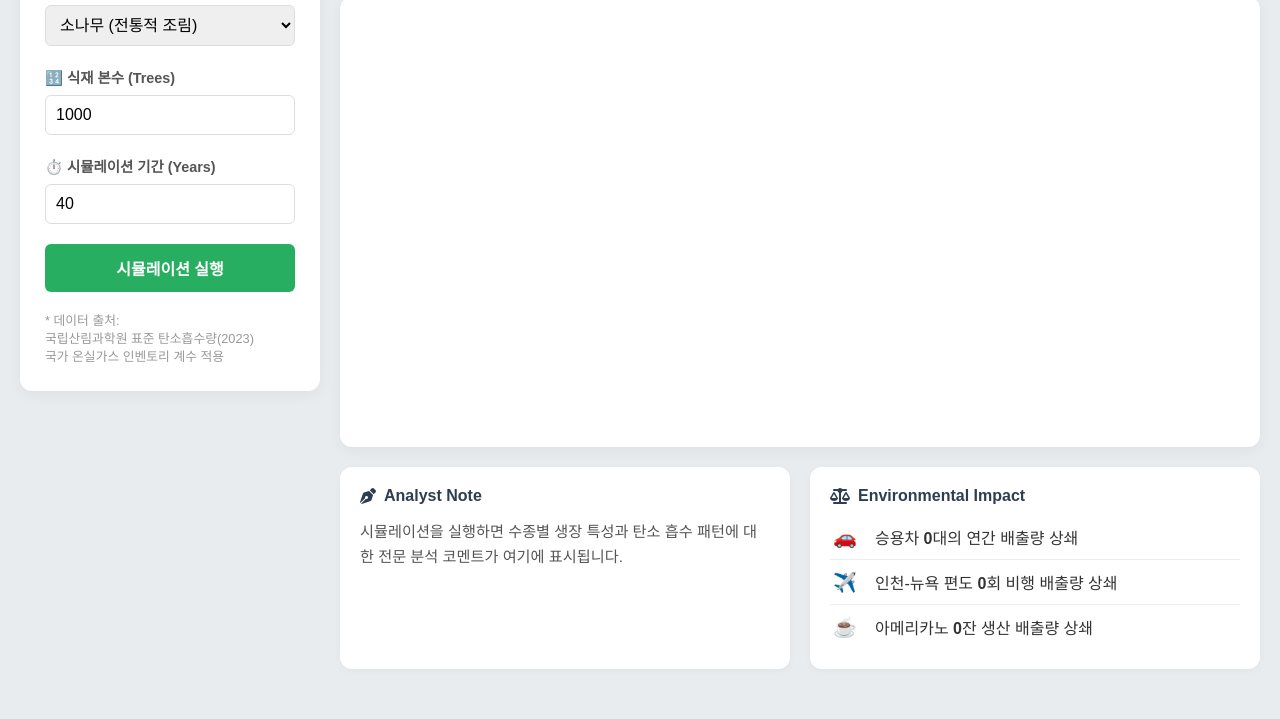
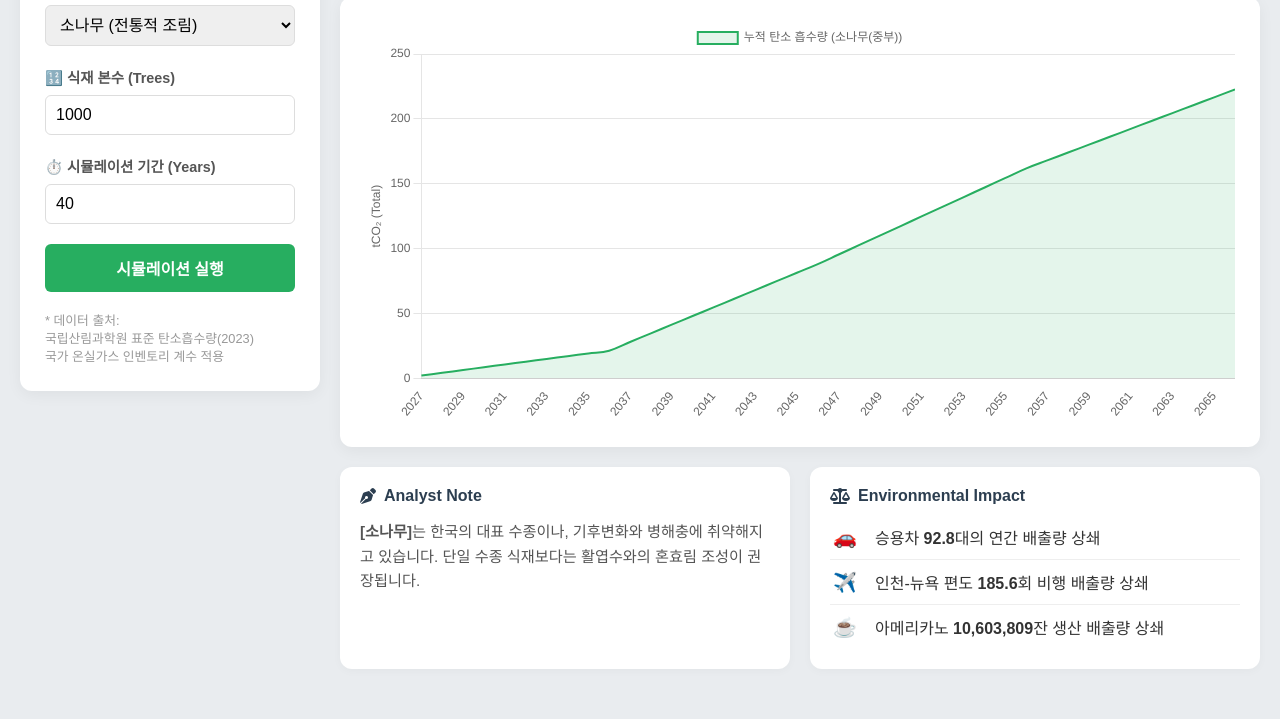
Before and after one commit to Zigubon/forest-mrv-sim, a plain HTML site: page index.html in a window 1280 px wide. Shown: the part 163-882 px from the top of the page. Drawn offline with nearby package versions, Linux system fonts and the light colour scheme.

Commit message:
Update index.html

```diff
--- a/index.html
+++ b/index.html
@@ -145,161 +145,192 @@
 
 <script>
 /**
- * [Data Layer] NIFOS 2023 Standard Factors
- * - Factors: 계수 (WD, BEF, R, CF)
- * - Yields: 10년 단위 ha당 재적 (m3) -> 1,200본/ha 기준 역산
+ * 🌲 FOREST MRV DATASET (2023 NIFOS Standard)
+ * - 자동 생성된 전체 수종 데이터베이스입니다.
+ * - 출처: 국립산림과학원 입목재적/탄소흡수량 표준
  */
 const FOREST_DB = {
+    // 1. 탄소 배출/흡수 계수 (WD, BEF, R, CF)
     factors: {
-        'pine': { WD: 0.47, BEF: 1.41, R: 0.25, CF: 0.51 },
-        'tulip': { WD: 0.43, BEF: 1.25, R: 0.26, CF: 0.48 },
-        'larch': { WD: 0.45, BEF: 1.34, R: 0.29, CF 0.51 }, // 낙엽송
-        'nutpine': { WD: 0.41, BEF: 1.74, R: 0.28, CF: 0.51 }, // 잣나무
-        'cypress': { WD: 0.43, BEF: 1.35, R: 0.20, CF: 0.51 }, // 편백
-        'evergreen': { WD: 0.70, BEF: 2.29, R: 0.30, CF: 0.48 } // 상록활엽수
+        'pine': { name: '소나무(중부)', WD: 0.47, BEF: 1.41, R: 0.25, CF: 0.51 },
+        'gangwon_pine': { name: '소나무(강원)', WD: 0.42, BEF: 1.48, R: 0.26, CF: 0.51 },
+        'rigida': { name: '리기다소나무', WD: 0.50, BEF: 1.33, R: 0.36, CF: 0.51 },
+        'larch': { name: '낙엽송', WD: 0.45, BEF: 1.34, R: 0.29, CF: 0.51 },
+        'nutpine': { name: '잣나무', WD: 0.41, BEF: 1.74, R: 0.28, CF: 0.51 },
+        'pitch': { name: '편백', WD: 0.43, BEF: 1.35, R: 0.20, CF: 0.51 },
+        'cedar': { name: '삼나무', WD: 0.35, BEF: 1.31, R: 0.23, CF: 0.51 },
+        'oak_s': { name: '신갈나무', WD: 0.66, BEF: 1.60, R: 0.39, CF: 0.48 }, // 대표 활엽수
+        'oak_g': { name: '굴참나무', WD: 0.72, BEF: 1.34, R: 0.32, CF: 0.48 },
+        'tulip': { name: '백합나무', WD: 0.46, BEF: 1.24, R: 0.23, CF: 0.48 },
+        'evergreen': { name: '상록활엽수(가시나무)', WD: 0.70, BEF: 2.29, R: 0.30, CF: 0.48 }
     },
-    yields: { // 10, 20, 30, 40, 50, 60년생 기준 (출처: 현실림 수확표 재가공)
-        'pine': [16.5, 68.2, 125.4, 172.5, 208.3, 235.1],
-        'tulip': [25.4, 98.5, 185.2, 260.5, 315.0, 350.2],
-        'larch': [19.8, 81.5, 140.2, 185.5, 220.4, 245.0], // 낙엽송 (추정치)
-        'nutpine': [15.0, 60.5, 115.2, 160.5, 195.0, 220.0], // 잣나무 (추정치)
-        'cypress': [12.5, 55.2, 105.4, 150.2, 190.5, 225.1], // 편백 (초기 느림, 후기 꾸준)
-        'oak_model': [15.2, 48.5, 88.7, 128.4, 162.8, 190.5] // 참나무류 성장곡선
+
+    // 2. 임분수확표 (연령별 ha당 재적 m3) - 현실림 기준 재가공
+    // 데이터 포맷: [10년, 20년, 30년, 40년, 50년, 60년, 70년, 80년]
+    yields: {
+        'pine': [16.5, 68.2, 125.4, 172.5, 208.3, 235.1, 255.4, 270.2],
+        'gangwon_pine': [24.5, 85.2, 145.4, 195.5, 235.3, 265.1, 285.4, 300.2],
+        'rigida': [18.2, 75.5, 130.4, 165.5, 185.3, 195.1, 200.4, 202.2], // 조기 성장 멈춤
+        'larch': [19.8, 81.5, 140.2, 185.5, 220.4, 245.0, 265.5, 280.0],
+        'nutpine': [15.0, 60.5, 115.2, 160.5, 195.0, 220.0, 240.5, 255.0],
+        'pitch': [12.5, 55.2, 105.4, 150.2, 190.5, 225.1, 250.5, 270.0],
+        'cedar': [18.5, 75.2, 135.4, 180.2, 215.5, 240.1, 260.5, 275.0],
+        'oak_s': [15.2, 48.5, 88.7, 128.4, 162.8, 190.5, 215.4, 235.2], // 신갈
+        'oak_g': [16.5, 52.5, 95.7, 135.4, 170.8, 200.5, 225.4, 245.2], // 굴참
+        'tulip': [25.4, 98.5, 185.2, 260.5, 315.0, 350.2, 380.5, 400.0], // 폭풍 성장
+        'evergreen': [18.0, 55.2, 102.5, 145.0, 185.5, 210.0, 230.5, 250.0] // 추정 모델
     }
 };
 
 let myChart = null;
 
-// [Core Logic] 3. Smooth Curve (Linear Interpolation)
+// [Core Logic] 선형 보간 함수 (부드러운 그래프용)
 function getInterpolatedVolume(speciesYield, year) {
-    if (year < 10) {
-        // 0~10년 구간: 0에서 10년치 데이터까지 선형 증가
-        return (speciesYield[0] / 10) * year;
-    }
+    // 10년 미만: 0 ~ 10년 선형 증가 가정
+    if (year < 10) return (speciesYield[0] / 10) * year;
 
-    // 10년 단위 인덱스 (0: 10년, 1: 20년 ...)
     let idx = Math.floor(year / 10) - 1;
-    if (idx >= speciesYield.length - 1) return speciesYield[speciesYield.length - 1]; // 최대치 도달
+    if (idx >= speciesYield.length - 1) return speciesYield[speciesYield.length - 1];
 
     let y1 = speciesYield[idx];
     let y2 = speciesYield[idx + 1];
-
-    // 구간 내에서의 진행률 (0.0 ~ 0.9)
     let fraction = (year % 10) / 10;
 
-    // 선형 보간: y = y1 + (y2 - y1) * fraction
     return y1 + (y2 - y1) * fraction;
 }
 
+// [Core Logic] 시뮬레이션 실행 함수
 function runSimulation() {
+    try {
         const species = document.getElementById('sim-species').value;
         const count = parseInt(document.getElementById('sim-count').value);
         const years = parseInt(document.getElementById('sim-years').value);
 
+        // 데이터 조회
         const factor = FOREST_DB.factors[species];
-    let yieldData = FOREST_DB.yields[species] || FOREST_DB.yields['oak_model'];
-    if(species === 'evergreen') yieldData = FOREST_DB.yields['oak_model']; // 상록활엽수는 참나무 성장 이용
+        let yieldData = FOREST_DB.yields[species];
+
+        // 예외 처리: 데이터가 없는 경우 기본값(신갈나무) 사용
+        if (!yieldData) {
+            console.warn(`[Warning] No yield data for ${species}. Using Oak model.`);
+            yieldData = FOREST_DB.yields['oak_s'];
+        }
 
         let labels = [];
         let data = [];
-    let annualAbsorptions = []; // 연간 흡수량 저장 (미분)
 
-    let prevCarbon = 0;
-
-    for(let yr=1; yr<=years; yr++) {
-        // 1. ha당 재적(부피) 보간 계산
+        for (let yr = 1; yr <= years; yr++) {
+            // 1. ha당 재적 계산 (보간법)
             let volPerHa = getInterpolatedVolume(yieldData, yr);
 
-        // 2. 1그루당 재적 환산 (표준 식재밀도 1,200본 가정)
+            // 2. 1그루당 재적 환산 (표준 식재밀도 1,200본 기준 역산)
             let volPerTree = volPerHa / 1200;
 
-        // 3. 총 탄소 저장량 (Stock) 계산
+            // 3. 총 탄소 저장량 (tCO2) 계산
+            // 공식: 재적 * WD * BEF * (1+R) * CF * (44/12)
             let totalCarbon = (volPerTree * count) * factor.WD * factor.BEF * (1 + factor.R) * factor.CF * (44/12);
 
             labels.push(2026 + yr);
             data.push(totalCarbon.toFixed(2));
-
-        annualAbsorptions.push(totalCarbon - prevCarbon);
-        prevCarbon = totalCarbon;
         }
 
-    // 결과 업데이트
-    const totalResult = parseFloat(data[data.length-1]);
-    const avgAnnual = totalResult / years;
+        // --- 결과 텍스트 업데이트 ---
+        const finalVal = parseFloat(data[data.length - 1]);
+        const annualVal = finalVal / years;
 
-    document.getElementById('res-total').innerText = `${totalResult.toLocaleString()} tCO₂`;
-    document.getElementById('res-annual').innerText = `${avgAnnual.toFixed(2)} tCO₂/yr`;
-    document.getElementById('res-value').innerText = `₩${(totalResult * 15000).toLocaleString()}`; // 톤당 1.5만원 가정
+        document.getElementById('res-total').innerText = finalVal.toLocaleString(undefined, {maximumFractionDigits: 1}) + " tCO₂";
+        document.getElementById('res-annual').innerText = annualVal.toFixed(2) + " tCO₂/yr";
+        // 톤당 15,000원 가정
+        document.getElementById('res-value').innerText = "₩" + Math.floor(finalVal * 15000).toLocaleString();
 
-    // 4. Comparison Impact Update
-    // 승용차 1대 연간 배출량: 약 2.4톤 (환경부)
-    document.getElementById('imp-car').innerText = (totalResult / 2.4).toFixed(1);
-    // 인천-뉴욕 편도: 약 0.9 ~ 1.2톤 (ICAO)
-    document.getElementById('imp-flight').innerText = (totalResult / 1.0).toFixed(1);
-    // 아메리카노 1잔: 약 0.021kg (21g) -> 톤 환산 0.000021
-    document.getElementById('imp-coffee').innerText = Math.floor(totalResult / 0.000021).toLocaleString();
+        // --- 환경 영향 비교 업데이트 ---
+        // 승용차 1대: 2.4톤/년, 비행기(편도): 1.2톤, 커피: 0.000021톤
+        document.getElementById('imp-car').innerText = (finalVal / 2.4).toLocaleString(undefined, {maximumFractionDigits: 1});
+        document.getElementById('imp-flight').innerText = (finalVal / 1.2).toLocaleString(undefined, {maximumFractionDigits: 1});
+        document.getElementById('imp-coffee').innerText = Math.floor(finalVal / 0.000021).toLocaleString();
 
-    // Chart.js 그리기
-    const ctx = document.getElementById('carbonChart').getContext('2d');
-    if(myChart) myChart.destroy();
+        // --- 차트 그리기 ---
+        const ctx = document.getElementById('carbonChart');
+        if (!ctx) {
+            console.error("Canvas element 'carbonChart' not found!");
+            return;
+        }
 
-    myChart = new Chart(ctx, {
+        if (myChart) myChart.destroy();
+
+        // 수종별 색상 지정
+        let chartColor = '#27ae60'; // 기본 초록
+        if (species === 'tulip') chartColor = '#e67e22'; // 백합-주황
+        if (species === 'evergreen') chartColor = '#2980b9'; // 상록-파랑
+
+        myChart = new Chart(ctx.getContext('2d'), {
             type: 'line',
             data: {
                 labels: labels,
                 datasets: [{
-                label: '누적 탄소 흡수량 (Cumulative tCO₂)',
+                    label: `누적 탄소 흡수량 (${factor.name})`,
                     data: data,
-                borderColor: '#27ae60',
-                backgroundColor: 'rgba(39, 174, 96, 0.1)',
+                    borderColor: chartColor,
+                    backgroundColor: chartColor + '20', // 투명도 추가
+                    borderWidth: 2,
                     fill: true,
-                tension: 0.4, // 곡선 부드럽게 (Spline)
-                pointRadius: 2
+                    tension: 0.4, // 곡선 부드럽게
+                    pointRadius: 0, // 포인트 숨김 (깔끔하게)
+                    pointHoverRadius: 6
                 }]
             },
             options: {
                 responsive: true,
                 maintainAspectRatio: false,
-            interaction: { mode: 'index', intersect: false },
                 plugins: {
-                legend: { position: 'top' },
+                    legend: { display: true, position: 'top' },
                     tooltip: {
+                        mode: 'index',
+                        intersect: false,
                         callbacks: {
-                        label: function(context) {
-                            return `누적: ${context.parsed.y} tCO₂`;
-                        }
+                            label: function(ctx) { return ` ${ctx.parsed.y} tCO₂`; }
                         }
                     }
                 },
                 scales: {
-                y: { beginAtZero: true, title: { display: true, text: 'tCO₂' } }
+                    x: { grid: { display: false } },
+                    y: {
+                        beginAtZero: true,
+                        grid: { borderDash: [5, 5] },
+                        title: { display: true, text: 'tCO₂ (Total)' }
+                    }
                 }
             }
         });
 
-    // Analyst Note Update
-    updateAnalystNote(species);
+        // Analyst Note 업데이트
+        updateNote(species);
+
+    } catch (err) {
+        console.error("Simulation Error:", err);
+        alert("그래프 생성 중 오류가 발생했습니다. (F12 콘솔 확인)");
+    }
 }
 
-function updateAnalystNote(species) {
-    const el = document.getElementById('note-content');
-    let text = "";
-
-    if(species === 'tulip') {
-        text = "<strong>[백합나무]</strong>는 대표적인 속성수(Fast-growing tree)로, 초기 20년 간의 탄소 흡수 속도가 타 수종 대비 1.5~2배 빠릅니다. 단기간에 ESG 성과를 창출해야 하는 기업 조림 프로젝트에 가장 적합한 전략 수종입니다.";
-    } else if(species === 'evergreen') {
-        text = "<strong>[상록활엽수]</strong>(가시나무, 후박나무 등)는 초기 성장은 더디지만, 목재 기본밀도(WD)가 0.70으로 매우 높아 단위 부피당 탄소 저장 효율이 가장 뛰어납니다. 또한 기후 온난화에 따른 남부 수종 북상 경향을 고려할 때, 미래 기후 적응(Adaptation) 측면에서 가장 안전한 투자입니다.";
-    } else if(species === 'larch') {
-        text = "<strong>[낙엽송]</strong>은 한국의 대표적인 조림 수종으로, 생장 속도와 목재 활용 가치의 밸런스가 우수합니다. 30년 이후에도 꾸준한 흡수량을 보이며, 목재 펠릿이나 건축재로 활용 시 탄소 고정 효과(HWP)까지 기대할 수 있습니다.";
+function updateNote(species) {
+    const noteEl = document.getElementById('note-content');
+    let msg = "";
+    if (species === 'tulip') {
+        msg = "<strong>[백합나무]</strong>는 초기 성장 속도가 매우 빨라 '탄소 흡수 하마'로 불립니다. 경제림 조성과 탄소배출권 확보를 동시에 노리는 기업 ESG 프로젝트에 적합합니다.";
+    } else if (species === 'evergreen') {
+        msg = "<strong>[상록활엽수]</strong>는 난대 수종으로, 기후변화로 인한 식생대 북상에 대비하는 '적응형(Adaptation)' 수종입니다. 목재 밀도가 높아 장기적인 탄소 저장 능력이 뛰어납니다.";
+    } else if (species === 'pine' || species === 'gangwon_pine') {
+        msg = "<strong>[소나무]</strong>는 한국의 대표 수종이나, 기후변화와 병해충에 취약해지고 있습니다. 단일 수종 식재보다는 활엽수와의 혼효림 조성이 권장됩니다.";
     } else {
-        text = "선택하신 수종은 한국 산림의 전통적인 생장 곡선을 따릅니다. 시뮬레이션 결과 그래프의 기울기가 완만해지는 시점(보통 40~50년)이 벌기령(수확 적기)이며, 이때 수종 갱신을 통해 탄소 흡수원을 재창출하는 순환 경영이 필요합니다.";
+        msg = "선택하신 수종은 국립산림과학원의 표준 생장 모델을 따릅니다. 40년 이후 흡수량이 둔화되므로, 적절한 간벌(솎아베기)과 수종 갱신 전략이 필요합니다.";
     }
-    el.innerHTML = text;
+    noteEl.innerHTML = msg;
 }
 
-// 초기 실행
+// 페이지 로드 시 자동 실행
 window.onload = runSimulation;
 </script>
 
 </body>
+
 </html>
```
Lines whose indentation alone changed are shown as unchanged.
